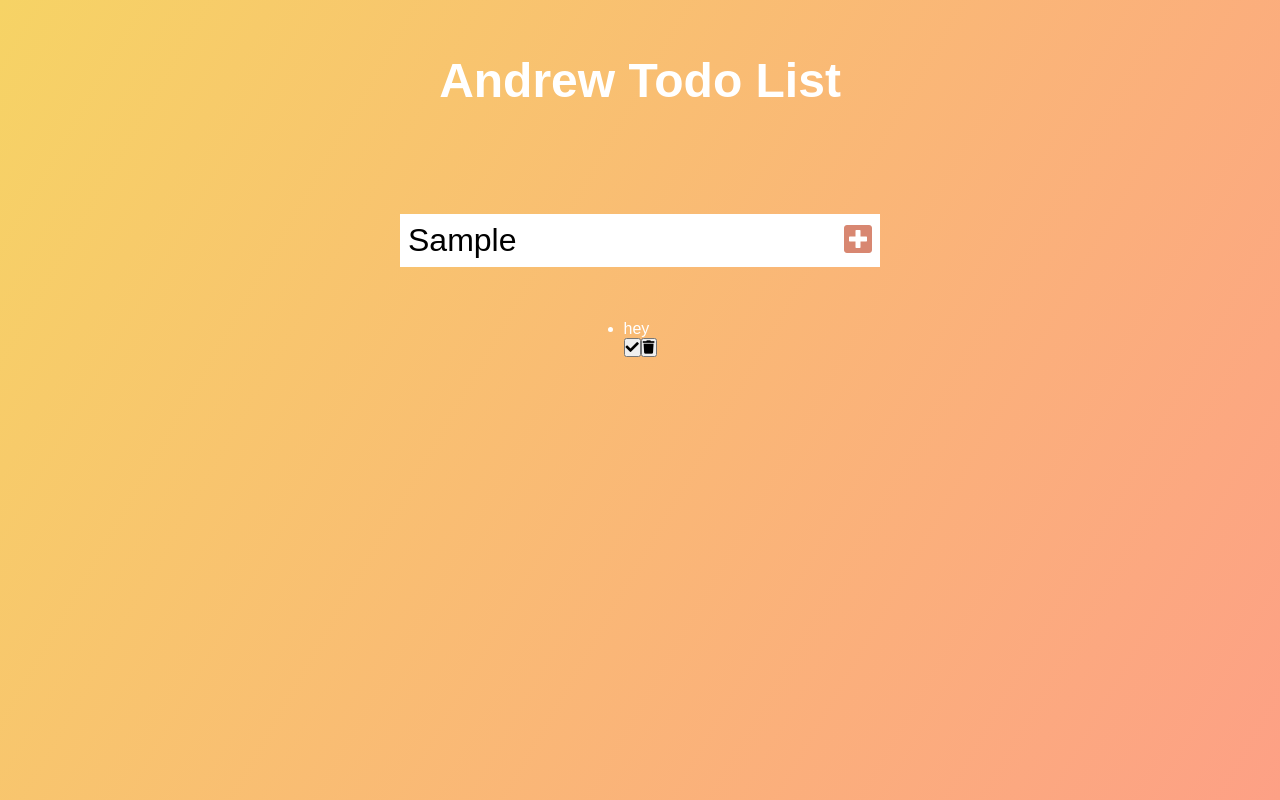
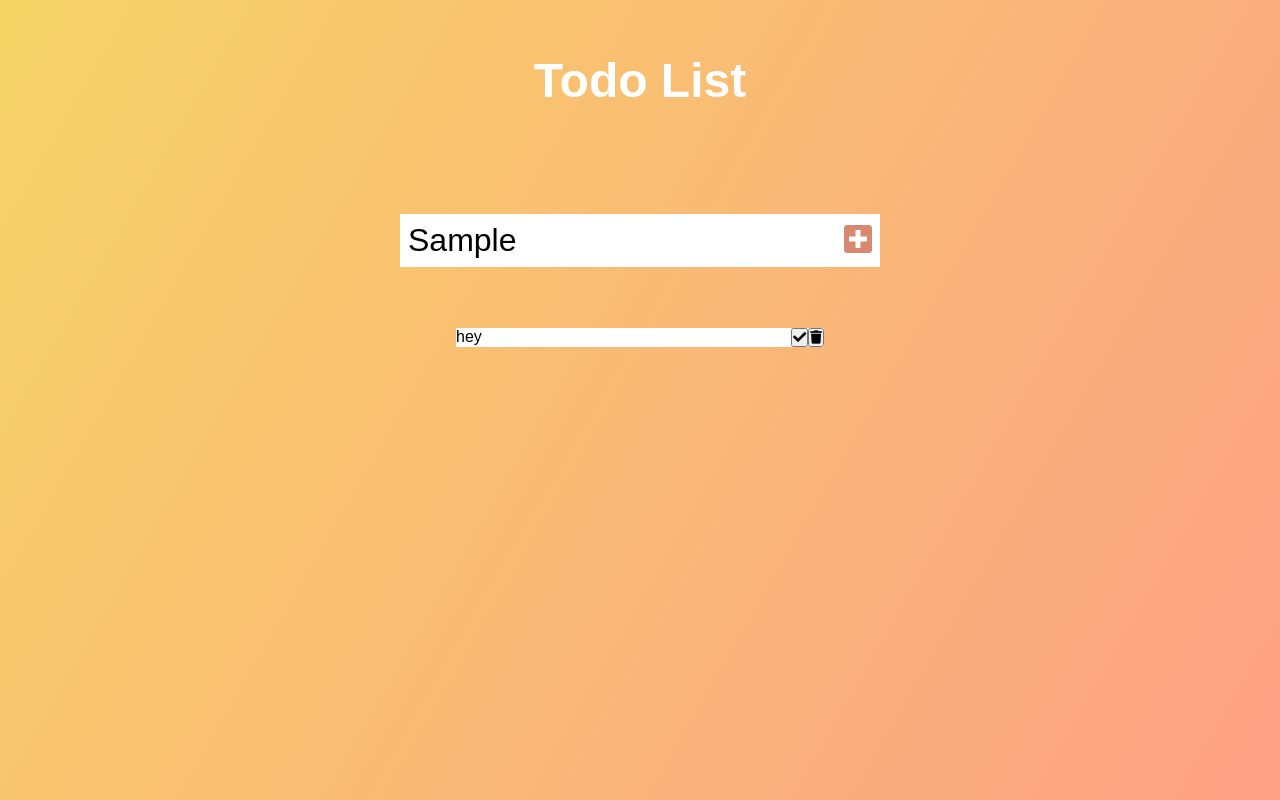
Before and after one commit to coffeina/ToDoIsta, a plain HTML site: page index.html in a window 1280 px wide. Both pictures are taken after typing "Sample" into the empty fields and a click on the button 858 px from the left and 240 px from the top of the page. Drawn offline with Linux system fonts and the light colour scheme.

Commit message:
Added styling for todo list: buttons

```diff
--- a/index.html
+++ b/index.html
@@ -11,7 +11,7 @@
 </head>
 <body>
     <header>
-        <h1>Andrew Todo List</h1>
+        <h1>Todo List</h1>
     </header>
     <form>
         <input type="text" class="todo-input">
--- a/style.css
+++ b/style.css
@@ -48,3 +48,21 @@ form button:hover {
     justify-content: center;
     align-items: center;
 }
+
+.todo-list {
+    min-width: 30%;
+    list-style: none;
+}
+
+.todo {
+    margin: 0.5rem;
+    background: white;
+    color: black;
+    display: flex;
+    justify-content: space-between;
+    align-content: center;
+}
+
+.todo li {
+    flex: 1;
+}
```
